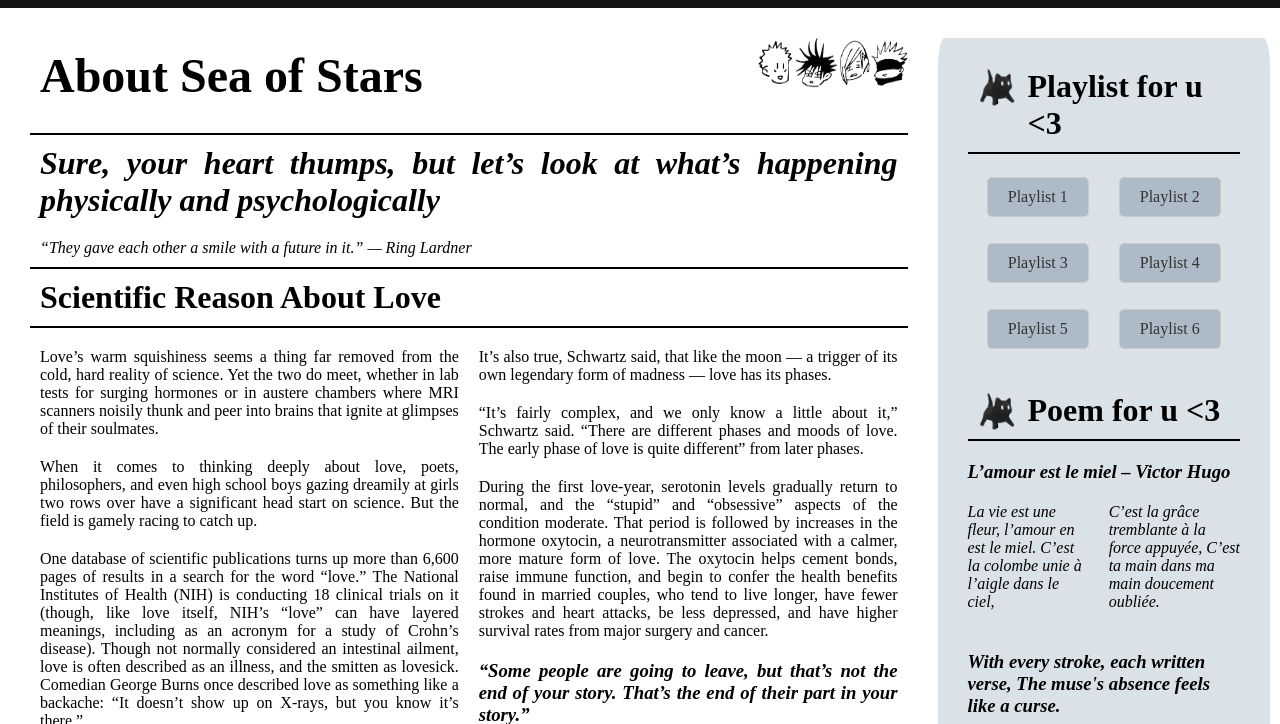
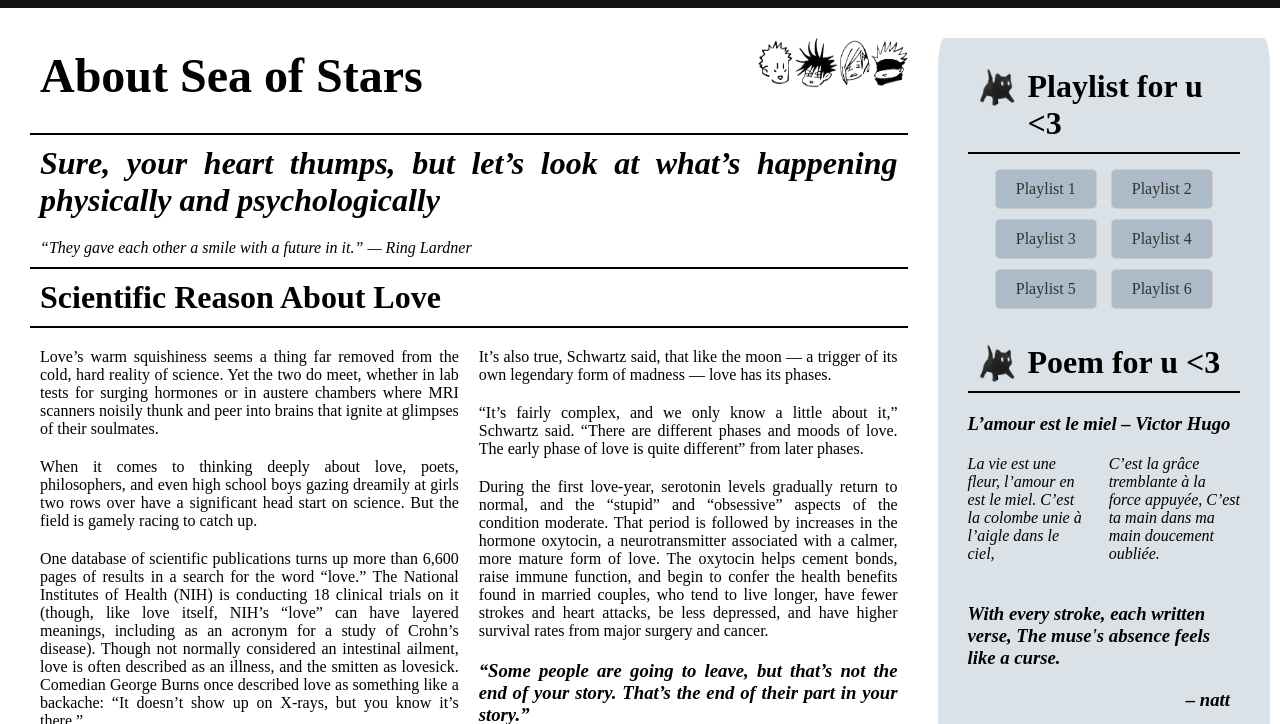
Before and after one commit to mixiii0006/Responsi, a plain HTML site: page index.html in a window 1280 px wide. Shown: the part 102-826 px from the top of the page. Drawn offline with Linux system fonts and the light colour scheme.

Commit message:
Update css.css

```diff
--- a/css.css
+++ b/css.css
@@ -133,7 +133,7 @@ body, h1, h2, h3, p, ul, li, a {
   .playlist-button {
     display: inline-block;
     padding: 10px 20px;
-    margin: 13px;
+    margin: 5px;
     border: 1px solid #ccc;
     background-color: #adbbc8;
     border-radius: 5px;
```
